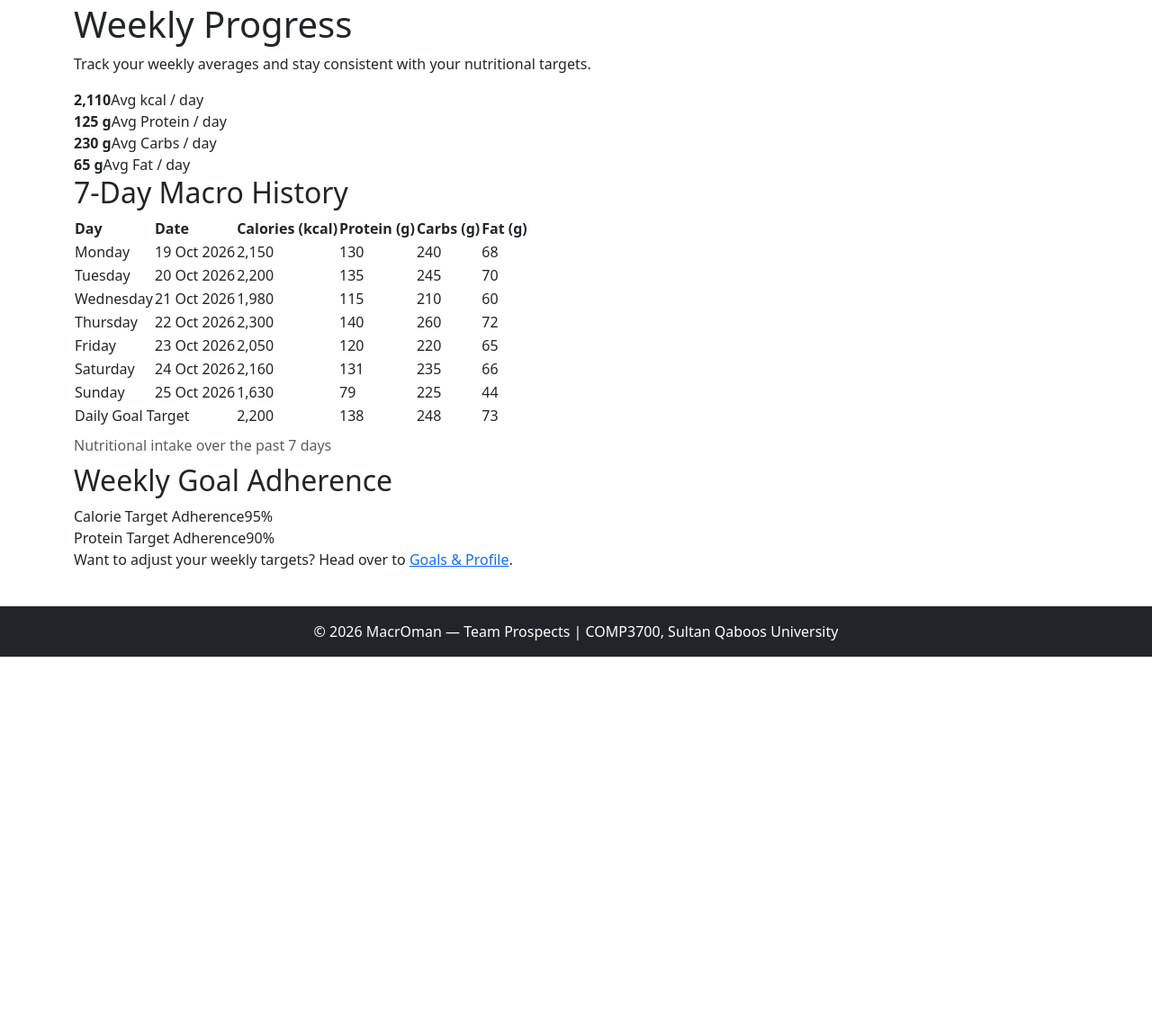
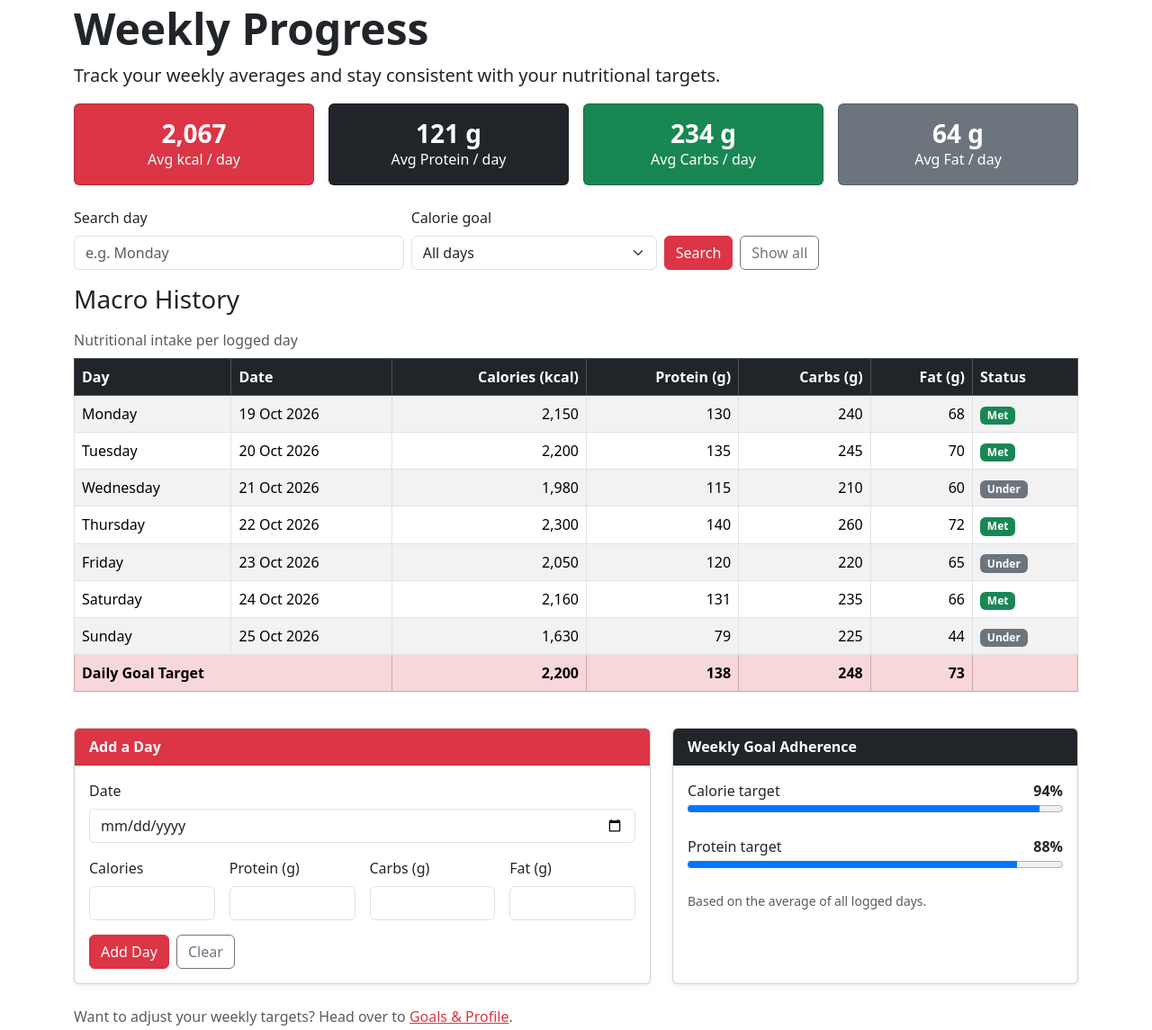
Before and after one commit to s144707-ctrl/MacroMan, a plain HTML site: page progress.html in a window 1280 px wide. Shown: the part 87-1232 px from the top of the page at 90% size. Before the commit the page ends 817 px from the top, so only its background shows below. Drawn offline with nearby package versions, Linux system fonts and the light colour scheme.

Commit message:
Part C: dynamic Progress page (DayLog table, search, add day, modal)

```diff
--- a/progress.html
+++ b/progress.html
@@ -39,119 +39,189 @@
     </nav>
 
     <main class="container my-4 flex-grow-1">
-        <h1>Weekly Progress</h1>
-        <p class="intro">
+        <h1 class="display-5 fw-bold">Weekly Progress</h1>
+        <p class="lead">
             Track your weekly averages and stay consistent with your nutritional targets.
         </p>
 
-        <div class="cards">
-            <div class="summary-card"><strong>2,110</strong><span>Avg kcal / day</span></div>
-            <div class="summary-card"><strong>125 g</strong><span>Avg Protein / day</span></div>
-            <div class="summary-card"><strong>230 g</strong><span>Avg Carbs / day</span></div>
-            <div class="summary-card"><strong>65 g</strong><span>Avg Fat / day</span></div>
+        <!-- Summary cards: values are calculated by updateSummary() in js/tables.js -->
+        <div class="row g-3 mb-4">
+            <div class="col-6 col-lg-3">
+                <div class="card text-white bg-danger text-center h-100">
+                    <div class="card-body">
+                        <p class="h3 fw-bold mb-0" id="avgCalories">&ndash;</p>
+                        <p class="mb-0">Avg kcal / day</p>
+                    </div>
+                </div>
+            </div>
+            <div class="col-6 col-lg-3">
+                <div class="card text-white bg-dark text-center h-100">
+                    <div class="card-body">
+                        <p class="h3 fw-bold mb-0" id="avgProtein">&ndash;</p>
+                        <p class="mb-0">Avg Protein / day</p>
+                    </div>
+                </div>
+            </div>
+            <div class="col-6 col-lg-3">
+                <div class="card text-white bg-success text-center h-100">
+                    <div class="card-body">
+                        <p class="h3 fw-bold mb-0" id="avgCarbs">&ndash;</p>
+                        <p class="mb-0">Avg Carbs / day</p>
+                    </div>
+                </div>
+            </div>
+            <div class="col-6 col-lg-3">
+                <div class="card text-white bg-secondary text-center h-100">
+                    <div class="card-body">
+                        <p class="h3 fw-bold mb-0" id="avgFat">&ndash;</p>
+                        <p class="mb-0">Avg Fat / day</p>
+                    </div>
+                </div>
+            </div>
         </div>
 
-        <h2>7-Day Macro History</h2>
-        <div class="table-wrap">
-            <table class="meals-table">
-                <caption>Nutritional intake over the past 7 days</caption>
-                <thead>
+        <!-- Search (filter) form -->
+        <form id="daySearchForm" class="row g-2 align-items-end mb-3">
+            <div class="col-sm-5 col-lg-4">
+                <label for="daySearch" class="form-label">Search day</label>
+                <input type="text" class="form-control" id="daySearch" placeholder="e.g. Monday" />
+            </div>
+            <div class="col-sm-4 col-lg-3">
+                <label for="statusFilter" class="form-label">Calorie goal</label>
+                <select class="form-select" id="statusFilter">
+                    <option value="">All days</option>
+                    <option value="met">Met goal</option>
+                    <option value="under">Under goal</option>
+                </select>
+            </div>
+            <div class="col-sm-3 col-lg-5 d-flex gap-2">
+                <button type="submit" class="btn btn-danger">Search</button>
+                <button type="button" class="btn btn-outline-secondary" id="showAllDays">Show all</button>
+            </div>
+        </form>
+
+        <!-- Dynamic table: the tbody starts empty and is filled by displayDayLogs() in js/tables.js -->
+        <h2 class="h3">Macro History</h2>
+        <div class="table-responsive mb-4">
+            <table class="table table-striped table-hover table-bordered align-middle caption-top">
+                <caption>Nutritional intake per logged day</caption>
+                <thead class="table-dark">
                     <tr>
                         <th>Day</th>
                         <th>Date</th>
-                        <th class="num">Calories (kcal)</th>
-                        <th class="num">Protein (g)</th>
-                        <th class="num">Carbs (g)</th>
-                        <th class="num">Fat (g)</th>
+                        <th class="text-end">Calories (kcal)</th>
+                        <th class="text-end">Protein (g)</th>
+                        <th class="text-end">Carbs (g)</th>
+                        <th class="text-end">Fat (g)</th>
+                        <th>Status</th>
                     </tr>
                 </thead>
-                <tbody>
+                <tbody id="progressTableBody"></tbody>
+                <tfoot class="table-danger fw-bold">
                     <tr>
-                        <td>Monday</td>
-                        <td>19 Oct 2026</td>
-                        <td class="num">2,150</td>
-                        <td class="num">130</td>
-                        <td class="num">240</td>
-                        <td class="num">68</td>
-                    </tr>
-                    <tr>
-                        <td>Tuesday</td>
-                        <td>20 Oct 2026</td>
-                        <td class="num">2,200</td>
-                        <td class="num">135</td>
-                        <td class="num">245</td>
-                        <td class="num">70</td>
-                    </tr>
-                    <tr>
-                        <td>Wednesday</td>
-                        <td>21 Oct 2026</td>
-                        <td class="num">1,980</td>
-                        <td class="num">115</td>
-                        <td class="num">210</td>
-                        <td class="num">60</td>
-                    </tr>
-                    <tr>
-                        <td>Thursday</td>
-                        <td>22 Oct 2026</td>
-                        <td class="num">2,300</td>
-                        <td class="num">140</td>
-                        <td class="num">260</td>
-                        <td class="num">72</td>
-                    </tr>
-                    <tr>
-                        <td>Friday</td>
-                        <td>23 Oct 2026</td>
-                        <td class="num">2,050</td>
-                        <td class="num">120</td>
-                        <td class="num">220</td>
-                        <td class="num">65</td>
-                    </tr>
-                    <tr>
-                        <td>Saturday</td>
-                        <td>24 Oct 2026</td>
-                        <td class="num">2,160</td>
-                        <td class="num">131</td>
-                        <td class="num">235</td>
-                        <td class="num">66</td>
-                    </tr>
-                    <tr>
-                        <td>Sunday</td>
-                        <td>25 Oct 2026</td>
-                        <td class="num">1,630</td>
-                        <td class="num">79</td>
-                        <td class="num">225</td>
-                        <td class="num">44</td>
-                    </tr>
-                </tbody>
-                <tfoot>
-                    <tr class="goal">
                         <td colspan="2">Daily Goal Target</td>
-                        <td class="num">2,200</td>
-                        <td class="num">138</td>
-                        <td class="num">248</td>
-                        <td class="num">73</td>
+                        <td class="text-end">2,200</td>
+                        <td class="text-end">138</td>
+                        <td class="text-end">248</td>
+                        <td class="text-end">73</td>
+                        <td></td>
                     </tr>
                 </tfoot>
             </table>
         </div>
 
-        <h2>Weekly Goal Adherence</h2>
-        <div class="goal-label"><span>Calorie Target Adherence</span><span>95%</span></div>
-        <div class="bar"><div class="bar-fill"></div></div>
+        <div class="row g-4 mb-4">
+            <!-- Add Day form: pushes a new DayLog() into the array and refreshes the table -->
+            <div class="col-lg-7">
+                <div class="card shadow-sm h-100">
+                    <div class="card-header bg-danger text-white fw-semibold">Add a Day</div>
+                    <div class="card-body">
+                        <form id="addDayForm" class="needs-validation" novalidate>
+                            <div class="row g-3">
+                                <div class="col-12">
+                                    <label for="logDate" class="form-label">Date</label>
+                                    <input type="date" class="form-control" id="logDate" required />
+                                    <div class="invalid-feedback">Please choose a date.</div>
+                                </div>
+                                <div class="col-6 col-md-3">
+                                    <label for="logCalories" class="form-label">Calories</label>
+                                    <input type="number" class="form-control" id="logCalories" min="0" max="10000" required />
+                                    <div class="invalid-feedback">0 &ndash; 10000</div>
+                                </div>
+                                <div class="col-6 col-md-3">
+                                    <label for="logProtein" class="form-label">Protein (g)</label>
+                                    <input type="number" class="form-control" id="logProtein" min="0" max="500" required />
+                                    <div class="invalid-feedback">0 &ndash; 500</div>
+                                </div>
+                                <div class="col-6 col-md-3">
+                                    <label for="logCarbs" class="form-label">Carbs (g)</label>
+                                    <input type="number" class="form-control" id="logCarbs" min="0" max="1000" required />
+                                    <div class="invalid-feedback">0 &ndash; 1000</div>
+                                </div>
+                                <div class="col-6 col-md-3">
+                                    <label for="logFat" class="form-label">Fat (g)</label>
+                                    <input type="number" class="form-control" id="logFat" min="0" max="500" required />
+                                    <div class="invalid-feedback">0 &ndash; 500</div>
+                                </div>
+                            </div>
+                            <div class="d-flex gap-2 mt-3">
+                                <button type="submit" class="btn btn-danger">Add Day</button>
+                                <button type="reset" class="btn btn-outline-secondary">Clear</button>
+                            </div>
+                        </form>
+                    </div>
+                </div>
+            </div>
 
-        <div class="goal-label"><span>Protein Target Adherence</span><span>90%</span></div>
-        <div class="bar"><div class="bar-fill"></div></div>
+            <!-- Goal adherence: <progress> values are set by updateSummary() -->
+            <div class="col-lg-5">
+                <div class="card shadow-sm h-100">
+                    <div class="card-header bg-dark text-white fw-semibold">Weekly Goal Adherence</div>
+                    <div class="card-body">
+                        <div class="d-flex justify-content-between">
+                            <label for="calorieAdherence">Calorie target</label>
+                            <span class="fw-bold" id="calorieAdherenceText"></span>
+                        </div>
+                        <progress id="calorieAdherence" class="w-100 mb-3" max="100" value="0"></progress>
 
-        <p class="cta">
-            Want to adjust your weekly targets? Head over to <a href="goals.html">Goals &amp; Profile</a>.
+                        <div class="d-flex justify-content-between">
+                            <label for="proteinAdherence">Protein target</label>
+                            <span class="fw-bold" id="proteinAdherenceText"></span>
+                        </div>
+                        <progress id="proteinAdherence" class="w-100 mb-3" max="100" value="0"></progress>
+
+                        <p class="small text-muted mb-0">Based on the average of all logged days.</p>
+                    </div>
+                </div>
+            </div>
+        </div>
+
+        <p class="text-muted">
+            Want to adjust your weekly targets? Head over to <a href="goals.html" class="link-danger">Goals &amp; Profile</a>.
         </p>
+    </main>
 
-    </main>
+    <!-- Bootstrap modal: opened by showAddedModal() in js/tables.js after an item is added -->
+    <div class="modal fade" id="addedModal" tabindex="-1" aria-labelledby="addedModalLabel" aria-hidden="true">
+        <div class="modal-dialog modal-dialog-centered">
+            <div class="modal-content">
+                <div class="modal-header bg-success text-white">
+                    <h2 class="modal-title fs-5" id="addedModalLabel">Day added ✓</h2>
+                    <button type="button" class="btn-close btn-close-white" data-bs-dismiss="modal" aria-label="Close"></button>
+                </div>
+                <div class="modal-body" id="addedModalBody"></div>
+                <div class="modal-footer">
+                    <button type="button" class="btn btn-success" data-bs-dismiss="modal">OK</button>
+                </div>
+            </div>
+        </div>
+    </div>
 
     <footer class="bg-dark text-white text-center py-3">
         &copy; 2026 MacrOman &mdash; Team Prospects | COMP3700, Sultan Qaboos University
     </footer>
 
     <script src="https://cdn.jsdelivr.net/npm/bootstrap@5.3.8/dist/js/bootstrap.bundle.min.js"></script>
+    <script src="js/tables.js"></script>
 </body>
 </html>
```
